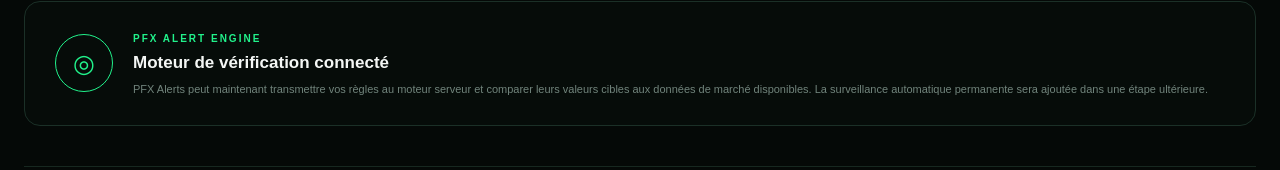
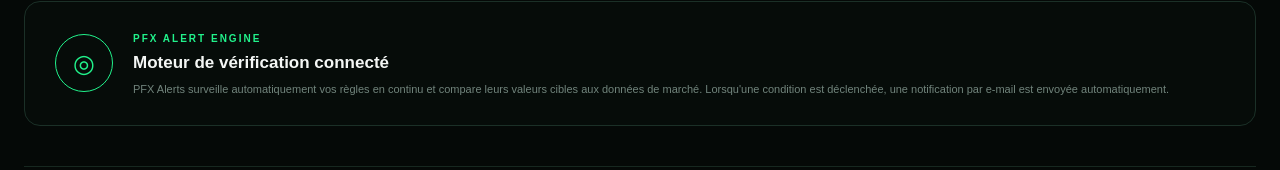
Before and after one commit to willysp062010-art/profitx-ai-analyzer, a Next.js app: page /alerts in a window 1280 px wide. Shown: the part 1276-1446 px from the top of the page. Built offline with nearby package versions, Linux system fonts and the light colour scheme; no server answers; the database is empty.

Commit message:
Update PFX Alerts automatic monitoring text

```diff
--- a/pages/alerts.js
+++ b/pages/alerts.js
@@ -1529,13 +1529,12 @@
               </h2>
 
               <p>
-                PFX Alerts peut maintenant
-                transmettre vos règles au moteur
-                serveur et comparer leurs valeurs
-                cibles aux données de marché
-                disponibles. La surveillance
-                automatique permanente sera
-                ajoutée dans une étape ultérieure.
+               PFX Alerts surveille automatiquement
+vos règles en continu et compare leurs
+valeurs cibles aux données de marché.
+Lorsqu&apos;une condition est déclenchée,
+une notification par e-mail est envoyée
+automatiquement.
               </p>
             </div>
           </section>
```
